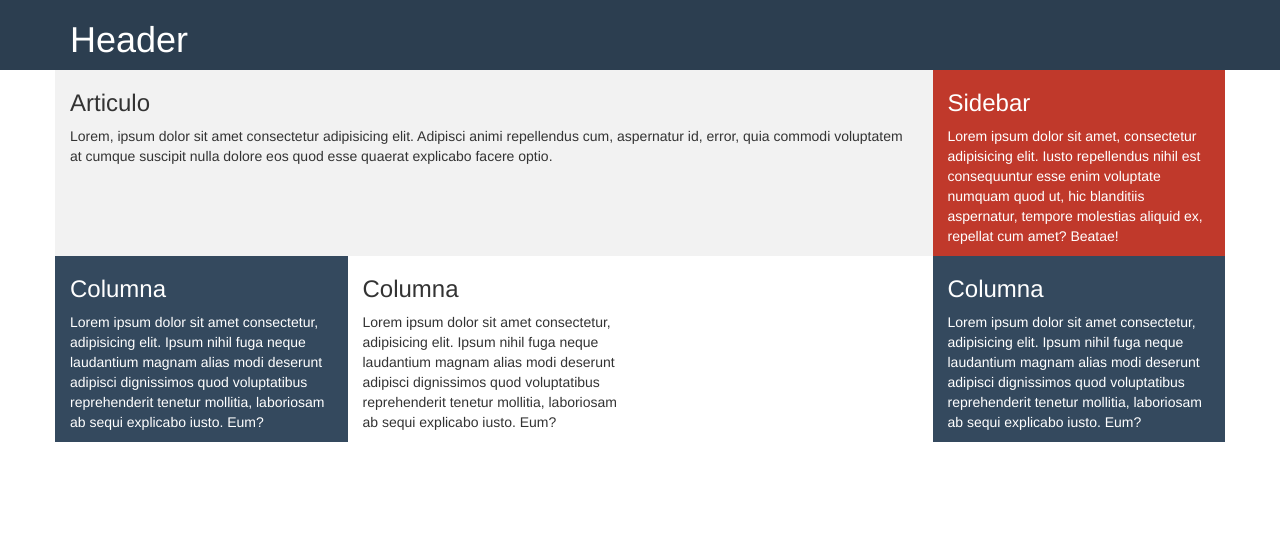
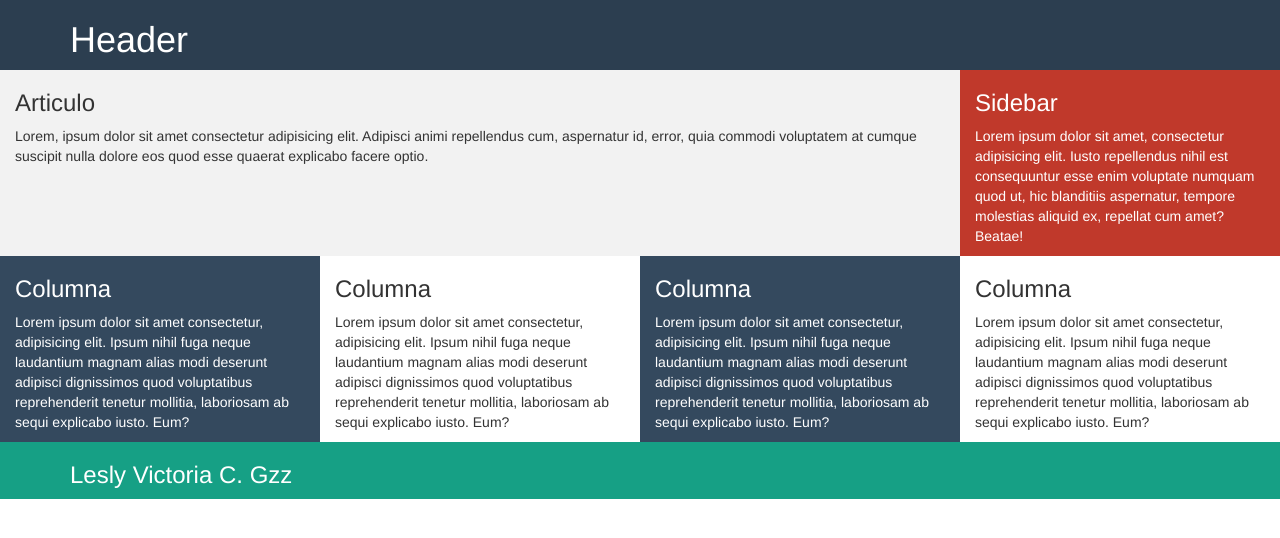
Before and after one commit to tory-69/prog-Web2019, a plain HTML site: page BOOTSTRAP/2-LA_GRID/index.html in a window 1280 px wide. Drawn offline with nearby package versions, Linux system fonts and the light colour scheme.

Commit message:
2-LA_GRID-3

```diff
--- a/BOOTSTRAP/2-LA_GRID/index.html
+++ b/BOOTSTRAP/2-LA_GRID/index.html
@@ -18,7 +18,7 @@
         </div>
     </header>
 
-    <div class="container">
+    <div class="container-fluid">
         <section class="main row">
             <article class="col-xs-12 col-sm-8 col-md-9">
                 <h3>Articulo</h3>
@@ -33,7 +33,7 @@
             </aside>
         </section>
 
-          <div class="row">
+        <div class="row">
 
                 <div class="color1 col-xs-12 col-sm-6 col-md-3 col-lg-3">
 
@@ -53,7 +53,7 @@
 
                 </div>
 
-                <div class="color1 col-xs-12 col-sm-6 col-md-3 col-md-offset-3">
+                <div class="color1 col-xs-12 col-sm-6 col-md-3">
 
                     <p>
                         <h3>Columna</h3>
@@ -62,23 +62,28 @@
 
                 </div>
 
-                <!--<div class="col-xs-12 col-sm-6 col-md-3">
+                <div class="col-xs-12 col-sm-6 col-md-3">
 
                     <p>
                         <h3>Columna</h3>
                         Lorem ipsum dolor sit amet consectetur, adipisicing elit. Ipsum nihil fuga neque laudantium magnam alias modi deserunt adipisci dignissimos quod voluptatibus reprehenderit tenetur mollitia, laboriosam ab sequi explicabo iusto. Eum?
-                    </p>-->
+                    </p>
 
                 </div>
 
-            </div>
+        </div>
     </div>
 
-
+    <footer>
+        <div class="container">
+        <h3>Lesly Victoria C. Gzz</h3>
+        </div>
+    </footer>
 
     <script src="http://code.jquery.com/jquery-latest.js"></script>
 
     <!-- Latest compiled and minified JavaScript -->
     <script src="https://maxcdn.bootstrapcdn.com/bootstrap/3.3.1/js/bootstrap.min.js"></script>
+
 </body>
 </html>
```
